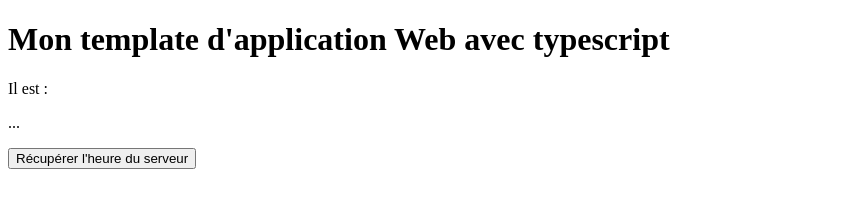
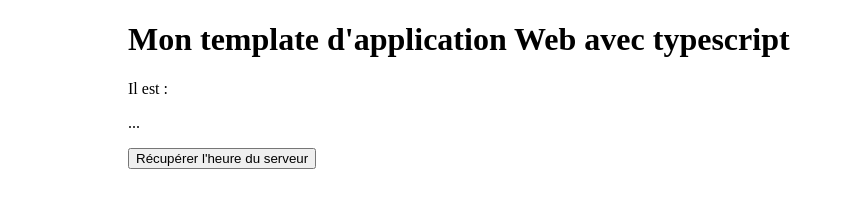
Before and after one commit to EmmanuelNativel/my-ts-template, a website with bundled scripts: page src/www/index.html in a window 1280 px wide. Shown: the whole page, without its empty margins (0-845 px from the left). Built offline with nearby package versions, Linux system fonts and the light colour scheme.

Commit message:
[FIX] commit changes

```diff
--- a/gulpfile.js
+++ b/gulpfile.js
@@ -76,6 +76,7 @@ function buildx() {
         .pipe(f) // get only client files
         .pipe(uglify()) // The gulp-uglify plugin won't update the filename
         .pipe(rename({ extname: '.min.js' })) // So use gulp-rename to change the extension
+        // .pipe(rename({ suffix: '.min' }))
         .pipe(f.restore) // exit from the filter (/www folder) to get the complete build/ folter
         .pipe(dest('buildx/'));
 }
--- a/src/www/index.html
+++ b/src/www/index.html
@@ -7,6 +7,7 @@
     <script src="/socket.io/socket.io.js"></script>
     <script src="lib/jquery-3.6.0.min.js"></script>
     <script src="lib/client.js"></script>
+    <link rel="stylesheet" href="style/style.css">
   </head>
   <body>
     <h1>Mon template d'application Web avec typescript</h1>
--- /dev/null
+++ b/src/www/style/style.css
@@ -0,0 +1,4 @@
+body {
+    margin: 0 auto;
+    width: 80%;
+}
```
